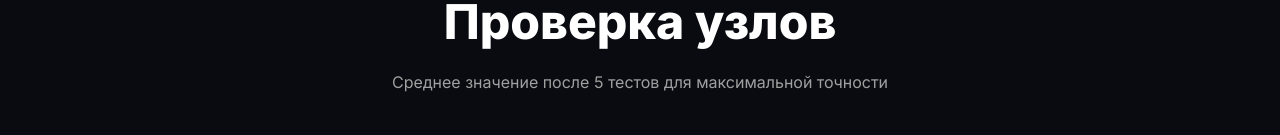
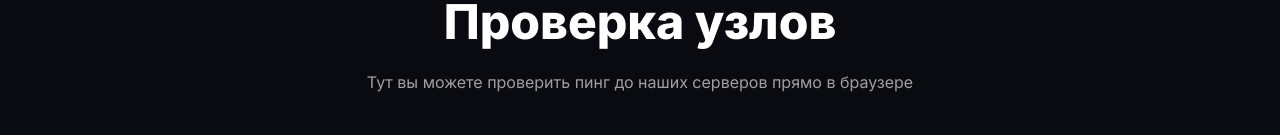
Before and after one commit to gexoty/gxvless-website, a plain HTML site: page ping.html in a window 1280 px wide. Shown: the part 182-317 px from the top of the page. Drawn offline with Linux system fonts and the light colour scheme.

Commit message:
Update subtitle text in ping.html

```diff
--- a/ping.html
+++ b/ping.html
@@ -191,7 +191,7 @@
     <div class="container">
         <a href="index.html" class="back-link">← На главную</a>
         <h1>Проверка узлов</h1>
-        <p class="subtitle">Среднее значение после 5 тестов для максимальной точности</p>
+        <p class="subtitle">Тут вы можете проверить пинг до наших серверов прямо в браузере</p>
 
         <div class="ping-grid" id="pingGrid"></div>
 
```
